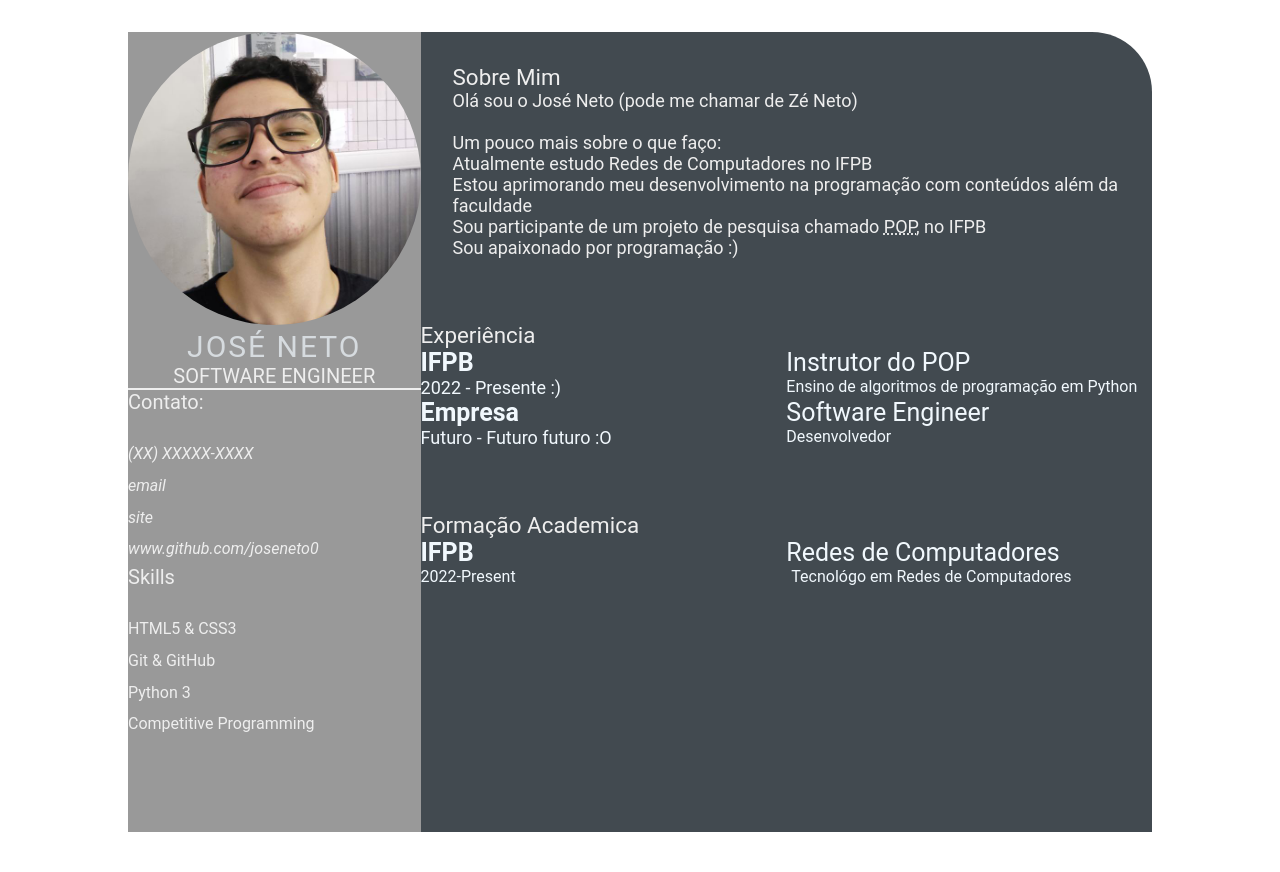
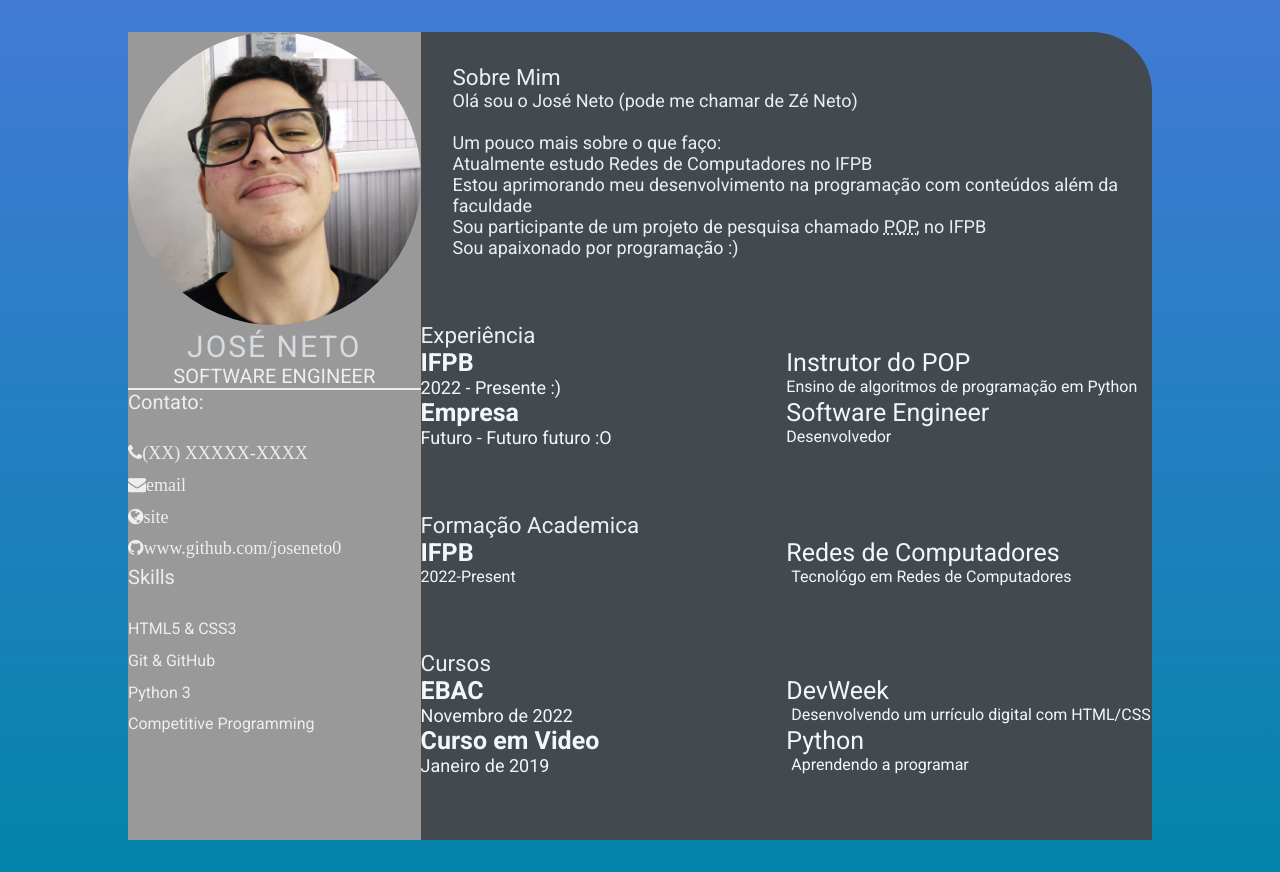
Before and after one commit to joseneto0/joseneto0-ebac.github.io, a plain HTML site: page index.html in a window 1280 px wide. Drawn offline with Linux system fonts and the light colour scheme.

Commit message:
feature: courses, index and style (#4)

```diff
--- a/index.html
+++ b/index.html
@@ -6,6 +6,10 @@
     <meta name="viewport" content="width=device-width, initial-scale=1.0">
     <link rel="stylesheet" href="styles/style.css">
     <title>José da Silva Cabral Neto</title>
+    <link rel="preconnect" href="https://fonts.googleapis.com">
+    <link rel="preconnect" href="https://fonts.gstatic.com" crossorigin>
+    <link href="https://fonts.googleapis.com/css2?family=Roboto:ital,wght@0,100;0,300;0,400;0,700;1,100;1,300;1,400;1,700&display=swap" rel="stylesheet">
+    <link rel="stylesheet" href="https://cdnjs.cloudflare.com/ajax/libs/font-awesome/4.7.0/css/font-awesome.min.css">
 </head>
 <body>
     <main class="resume-contents">
@@ -20,10 +24,10 @@
                     <p class="left-title">
                         Contato:
                         <ul>
-                            <li><em class="fa fa-phone">(XX) XXXXX-XXXX</em></li>
-                            <li><em class="fa fa-envelope">email</em></li>
-                            <li><em class="fa fa-globe">site</em></li>
-                            <li><em class="fa fa-github">www.github.com/joseneto0</em></li>
+                            <li><i class="fa fa-phone">(XX) XXXXX-XXXX</i></li>
+                            <li><i class="fa fa-envelope">email</i></li>
+                            <li><i class="fa fa-globe">site</i></li>
+                            <li><i class="fa fa-github">www.github.com/joseneto0</i></li>
                         </ul>
                     </p>
                 </div>
@@ -97,6 +101,27 @@
                 </div>
             </div>
             </section>
+            <section class="awards gap">
+                <div class="right-title">Cursos</div>
+                <div class="awards-contents">
+                    <div class="awards-left">
+                        <p class="awards-company-name">EBAC</p>
+                        <p class="awards-time-period">Novembro de 2022</p>
+                    </div>
+                    <div class="awards-right">
+                        <p class="awards-name">DevWeek</p>
+                        <p class="awards-desc">Desenvolvendo um urrículo digital com HTML/CSS</p>
+                    </div>
+                    <div class="awards-left">
+                        <p class="awards-company-name">Curso em Video</p>
+                        <p class="awards-time-period">Janeiro de 2019</p>
+                    </div>
+                    <div class="awards-right">
+                        <p class="awards-name">Python</p>
+                        <p class="awards-desc">Aprendendo a programar</p>
+                    </div>
+                </div>
+            </section>
         </section>
     </main>
 </body>
--- a/styles/style.css
+++ b/styles/style.css
@@ -6,6 +6,9 @@
     font-family: 'Roboto', sans-serif;
 }
 
+body {
+    background-image: linear-gradient(to bottom, rgba(5, 80, 200, 0.755), rgb(4, 132, 171));
+}
 .resume-contents {
     min-height: 100vh;
     width: 80%;
```
